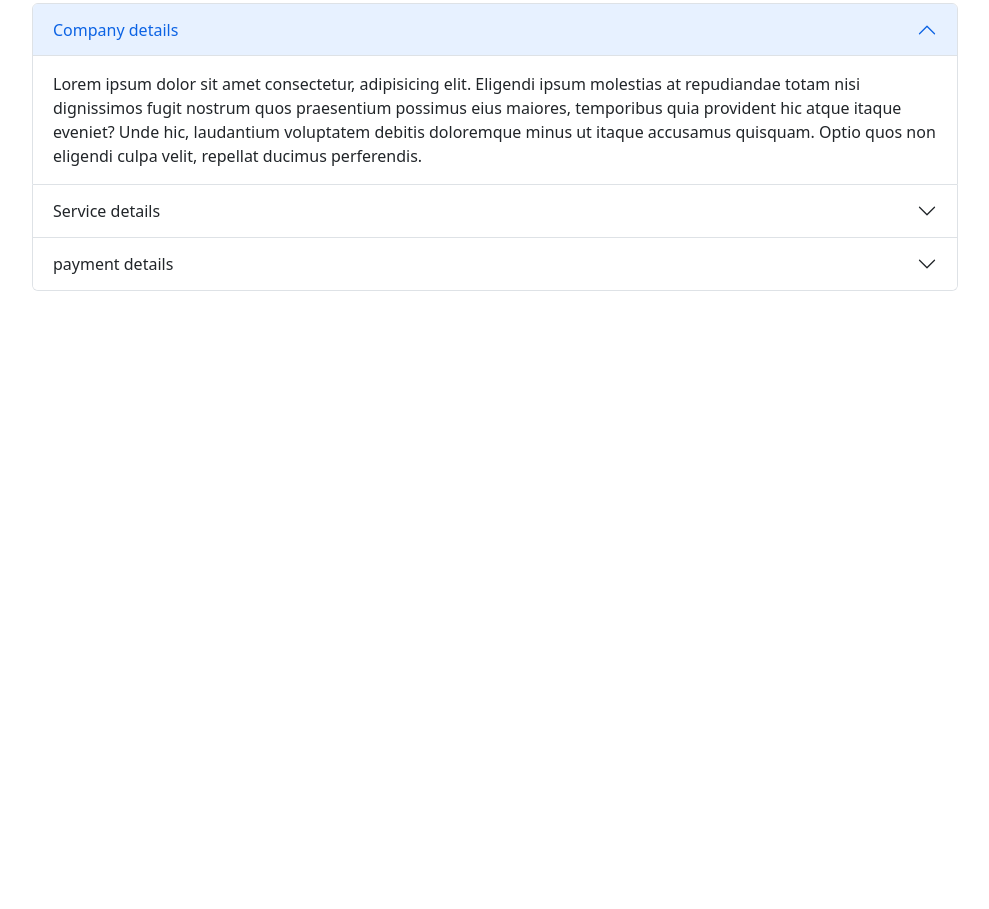
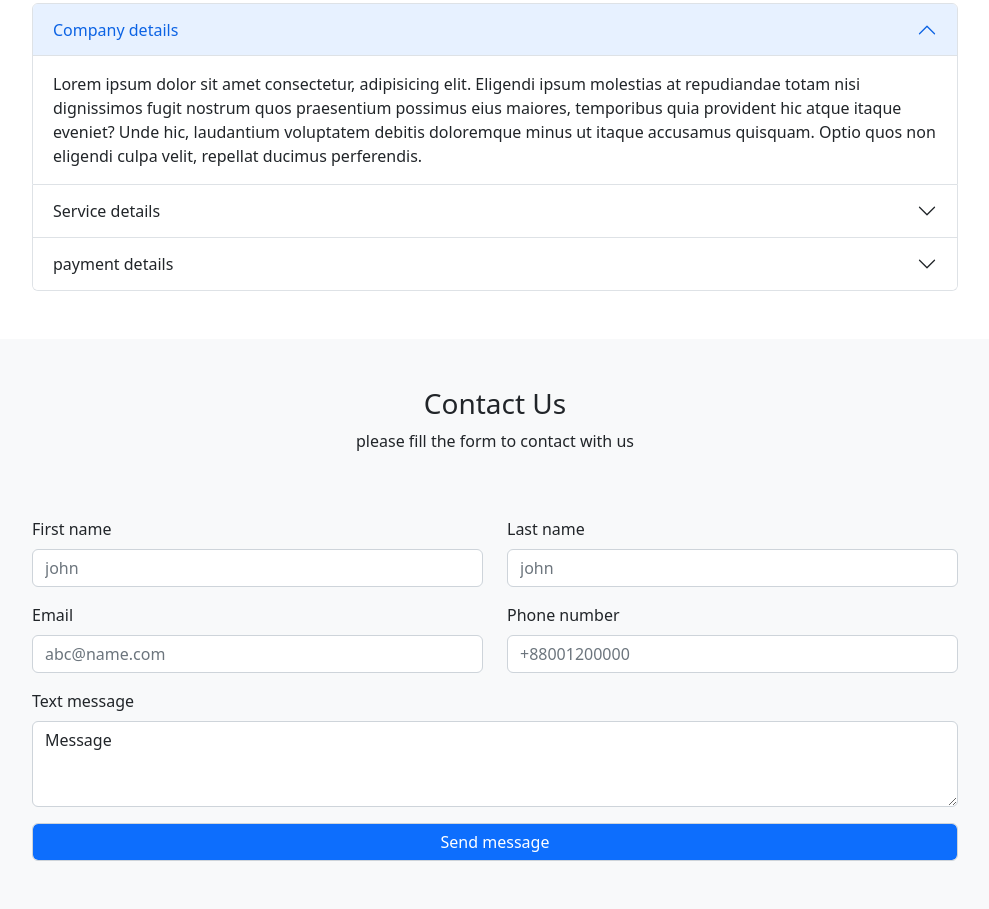
Before and after one commit to bapibiswas100808/bootstrap2, a plain HTML site: page index.html in a window 1280 px wide. Shown: the part 1908-2817 px from the top of the page, without its empty margins (145-1134 px from the left). Before the commit the page ends 2247 px from the top, so only its background shows below. Drawn offline with nearby package versions, Linux system fonts and the light colour scheme.

Commit message:
contact area completed

```diff
--- a/index.html
+++ b/index.html
@@ -212,6 +212,58 @@
           </div>
         </div>
       </div>
+      <!-- contact area -->
+      <div class="contact-area py-5 bg-light">
+        <div class="container">
+          <div class="row">
+            <div class="section-heading text-center mb-5">
+              <h3>Contact Us</h3>
+              <p>please fill the form to contact with us</p>
+            </div>
+          </div>
+          <div class="row">
+            <div class="col-lg-10 offset-lg-1">
+              <form action="">
+                <div class="row">
+                  <div class="col-lg-6">
+                    <div class="mb-3">
+                      <label for="First name" class="form-label">First name</label>
+                      <input type="text" class="form-control" id="First name" placeholder="john">
+                    </div>
+                  </div>
+                  <div class="col-lg-6">
+                    <div class="mb-3">
+                      <label for="last name" class="form-label">Last name</label>
+                      <input type="text" class="form-control" id="last name" placeholder="john">
+                    </div>
+                  </div>
+                  <div class="col-lg-6">
+                    <div class="mb-3">
+                      <label for="email" class="form-label">Email</label>
+                      <input type="email" class="form-control" id="email" placeholder="abc@name.com">
+                    </div>
+                  </div>
+                  <div class="col-lg-6">
+                    <div class="mb-3">
+                      <label for="phone-number" class="form-label">Phone number</label>
+                      <input type="tel" class="form-control" id="phone-number" placeholder="+88001200000">
+                    </div>
+                  </div>
+                  <div class="col-lg-12">
+                    <div class="mb-3">
+                      <label for="text-message" class="form-label">Text message</label>
+                      <textarea class="form-control" id="text-message" rows="3" placeholder="">Message</textarea>
+                    </div>
+                  </div>
+                  <div class="col-lg-12">
+                    <input type="submit" value="Send message" class="form-control bg-primary text-white">
+                  </div>
+                </div>
+              </form>
+            </div>
+          </div>
+        </div>
+      </div>
     </main>
     <script src="https://cdn.jsdelivr.net/npm/bootstrap@5.2.2/dist/js/bootstrap.bundle.min.js" integrity="sha384-OERcA2EqjJCMA+/3y+gxIOqMEjwtxJY7qPCqsdltbNJuaOe923+mo//f6V8Qbsw3" crossorigin="anonymous"></script>
   </body>
```
